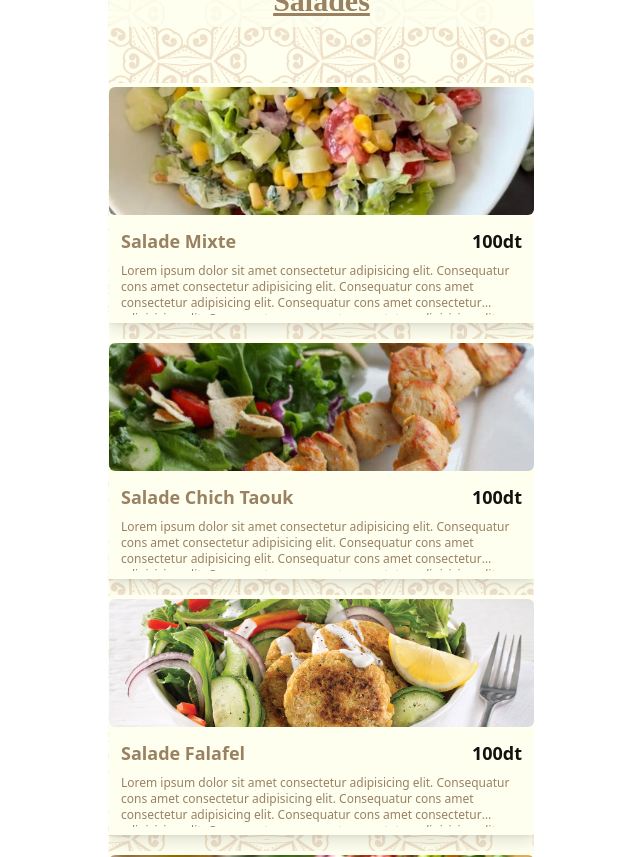
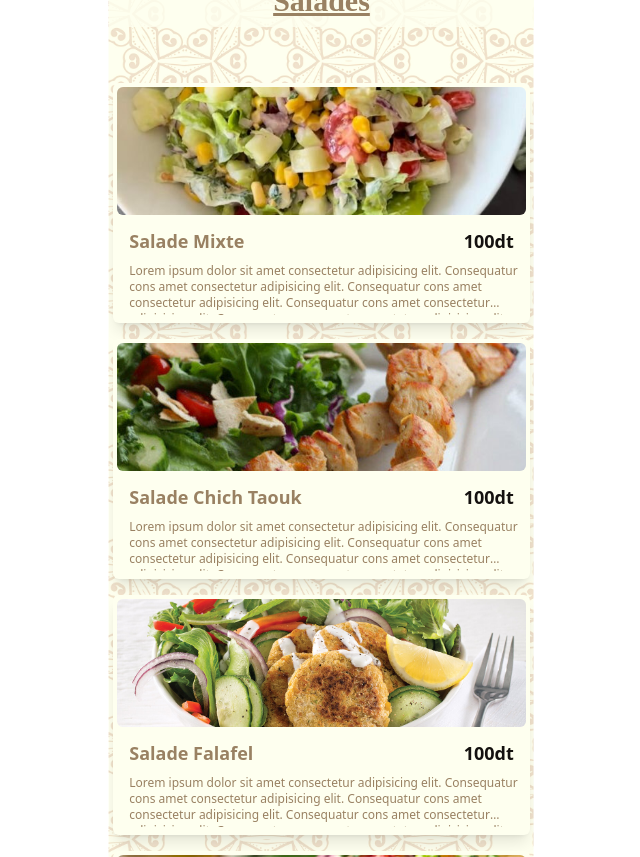
Before and after one commit to fedibbm/Menu_Sultan_Halab, a React (Vite) app: page / in a window 1280 px wide. Both pictures are taken after a click on the element "Salades". Shown: the whole page, without its empty margins (319-959 px from the left). Built offline with nearby package versions, Linux system fonts and the light colour scheme; a web font is replaced by a local one.

Commit message:
menu card width

```diff
--- a/src/components/MenuItemCard.jsx
+++ b/src/components/MenuItemCard.jsx
@@ -10,7 +10,7 @@ const MenuItemCard = ({ item }) => {
         //         <p className='text-green-900 font-semibold text-lg text-end pr-2'>100dt</p>
         //     </div>
         // </div>
-        <div className="bg-lightBeige w-full box-content rounded-md flex flex-col p-1 shadow-lg  ">
+        <div className="bg-lightBeige w-[98%] rounded-md flex flex-col p-1 shadow-lg  ">
             <div
                 className="h-32 w-full rounded-md flex-shrink-0 bg-cover bg-center"
                 style={{ backgroundImage: `url(${item.img})` }}
```
